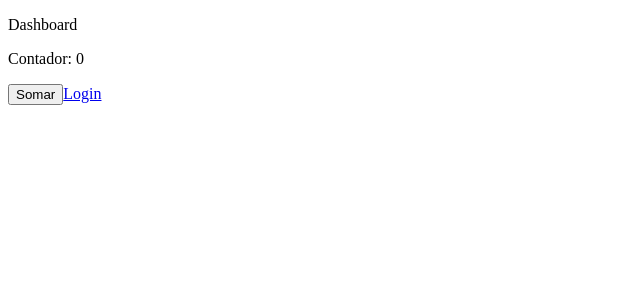
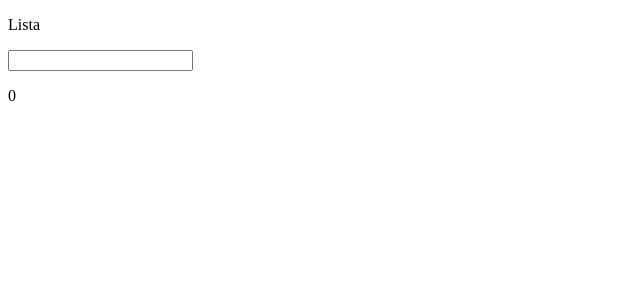
Before and after one commit to Luanrubian/react-tsx-modelo, a React (Create React App) app: page /pagina-inicial in a window 1280 px wide. Shown: the top 300 px of the page, without its empty margins (0-640 px from the left). Built offline with nearby package versions, Linux system fonts and the light colour scheme.

Commit message:
feat: using customizable hook

```diff
--- a/src/app/App.tsx
+++ b/src/app/App.tsx
@@ -1,7 +1,10 @@
 import { Routes } from "./routes";
+import { UsuarioLogadoProvider } from "./shared/context";
 
 export const App = () => {
   return (
-    <Routes />
+    <UsuarioLogadoProvider>
+      <Routes />
+    </UsuarioLogadoProvider>
   );
 }
--- a/src/app/pages/dashboard/Dashboard.tsx
+++ b/src/app/pages/dashboard/Dashboard.tsx
@@ -1,20 +1,68 @@
-import { useRef } from "react";
-import { Link } from "react-router-dom";
+import { useCallback, useState } from "react";
+
+interface IListItem{
+    title: string;
+    isSelected: boolean;
+}
 
 
 export const Dashboard = () => {
-    const counterRef = useRef({ counter: 0 })
-    console.log(counterRef)
+
+    const [lista,setLista] = useState<IListItem[]>([ ]);
+
+    const handleInputKeyDown: React.KeyboardEventHandler<HTMLInputElement> = useCallback((e) => {
+        if(e.key === 'Enter'){
+          if(e.currentTarget.value.trim().length === 0) return;
+
+          const  value = e.currentTarget.value;
+
+           e.currentTarget.value = '';
+
+           setLista((oldLista) => {
+                if(oldLista.some((listItem) => listItem.title === value)) return oldLista;
+            return [
+                    ...oldLista,
+                    {
+                        title: value,
+                        isSelected: false,
+                    }
+                ];
+            });
+        }
+    }, []);
 
     return (
     <div>
-        <p>Dashboard</p>
+        <p>Lista</p>
+        <input
+        onKeyDown={handleInputKeyDown}
+        />
 
-        <p>Contador: {counterRef.current.counter} </p>
-
-        <button onClick={() => counterRef.current.counter++}>Somar</button>
-
-        <Link to="/entrar">Login</Link>
+        <p>{lista.filter((listItem) => listItem.isSelected).length}</p>
+         <ul>
+                {lista.map((listItem) => (
+                    <li key={listItem.title}>
+                        <input
+                            type="checkbox"
+                            checked={listItem.isSelected}
+                            onChange={() =>
+                                setLista(oldLista => {
+                                    return oldLista.map(oldItem => {
+                                        if(oldItem.title === listItem.title){
+                                            return {
+                                                ...oldItem,
+                                                isSelected: !oldItem.isSelected,
+                                            };
+                                        }
+                                        return oldItem;
+                                    });
+                                })
+                            }
+                        />
+                        {listItem.title}
+                    </li>
+                ))}
+            </ul>
     </div>
     );
 }
--- a/src/app/pages/login/Login.tsx
+++ b/src/app/pages/login/Login.tsx
@@ -1,9 +1,12 @@
 import { useCallback, useRef, useState } from "react";
 import { InputLogin } from "./components/inputLogin";
 import { ButtonLogin } from "./components/buttonLogin";
+import { useUsuarioLogado } from "../../shared/hooks";
 
 export const Login = () => {
     const inputPasswordRef= useRef<HTMLInputElement>(null);
+
+    const {nomeDoUsuario} = useUsuarioLogado();
 
     const[password, setPassword] = useState('');
     const[email, setEmail] = useState('');
@@ -16,6 +19,8 @@ export const Login = () => {
     return(
           <div>
             <form>
+
+                    {nomeDoUsuario}
                     <InputLogin
                     label="Email"
                     value={email}
--- /dev/null
+++ b/src/app/shared/context/UsuarioLogado.tsx
@@ -0,0 +1,23 @@
+import { createContext, useCallback } from "react";
+
+interface IUsuarioLogadoContextData {
+    nomeDoUsuario: string;
+    logout: () => void;
+}
+export const UsuarioLogadoContext = createContext<IUsuarioLogadoContextData>({} as IUsuarioLogadoContextData);
+
+interface UsuarioLogadoProviderProps {
+    children: React.ReactNode;
+}
+
+export const UsuarioLogadoProvider = ({ children } : UsuarioLogadoProviderProps) => {
+    const handleLogout = useCallback(() => {
+        console.log('Logout executou')
+    },[]);
+
+    return(
+        <UsuarioLogadoContext.Provider value={{nomeDoUsuario:'Luan',logout:handleLogout}}>
+            {children}
+        </UsuarioLogadoContext.Provider>
+    );
+};
--- a/src/app/shared/context/index.ts
+++ b/src/app/shared/context/index.ts
@@ -1 +1 @@
-export {};
+export * from './UsuarioLogado';
--- /dev/null
+++ b/src/app/shared/hooks/UseUsuarioLogado.ts
@@ -0,0 +1,8 @@
+import { useContext } from "react"
+import { UsuarioLogadoContext } from "../context";
+
+
+export const useUsuarioLogado = () => {
+    const context = useContext(UsuarioLogadoContext);
+    return context
+}
--- a/src/app/shared/hooks/index.ts
+++ b/src/app/shared/hooks/index.ts
@@ -1 +1 @@
-export {};
+export * from './UseUsuarioLogado'
```
